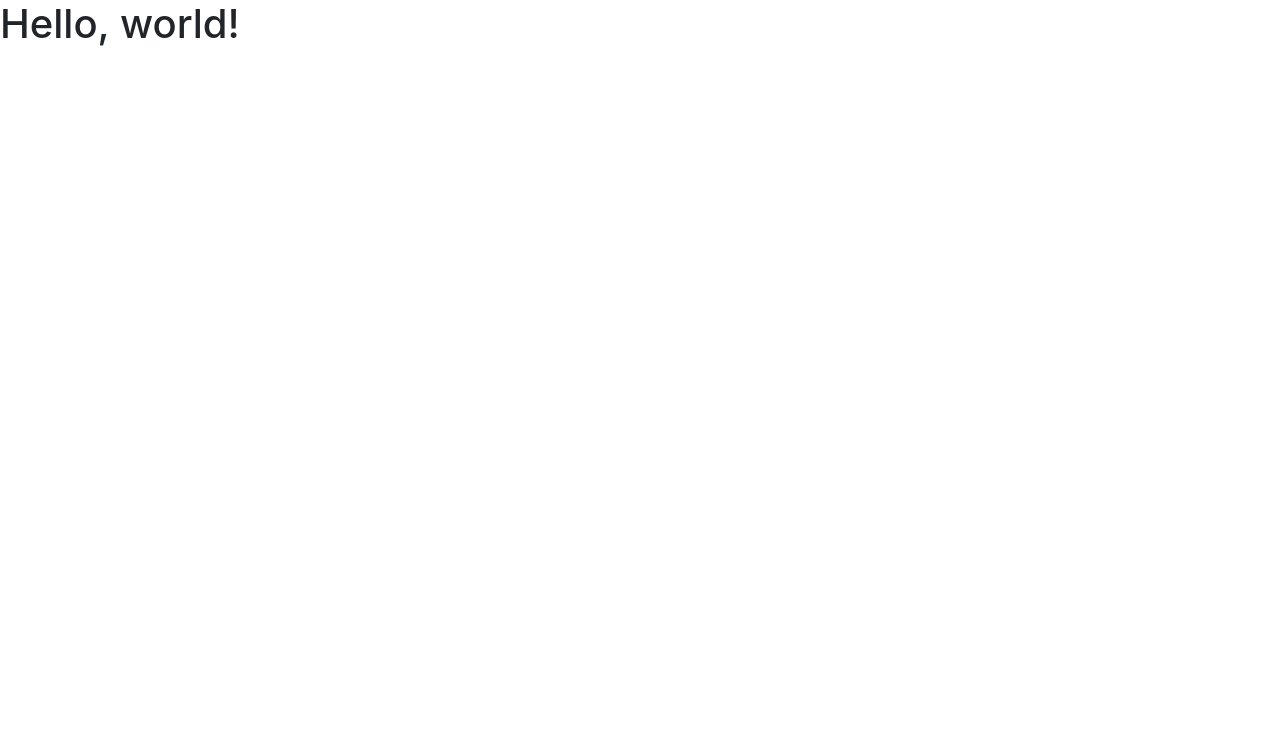
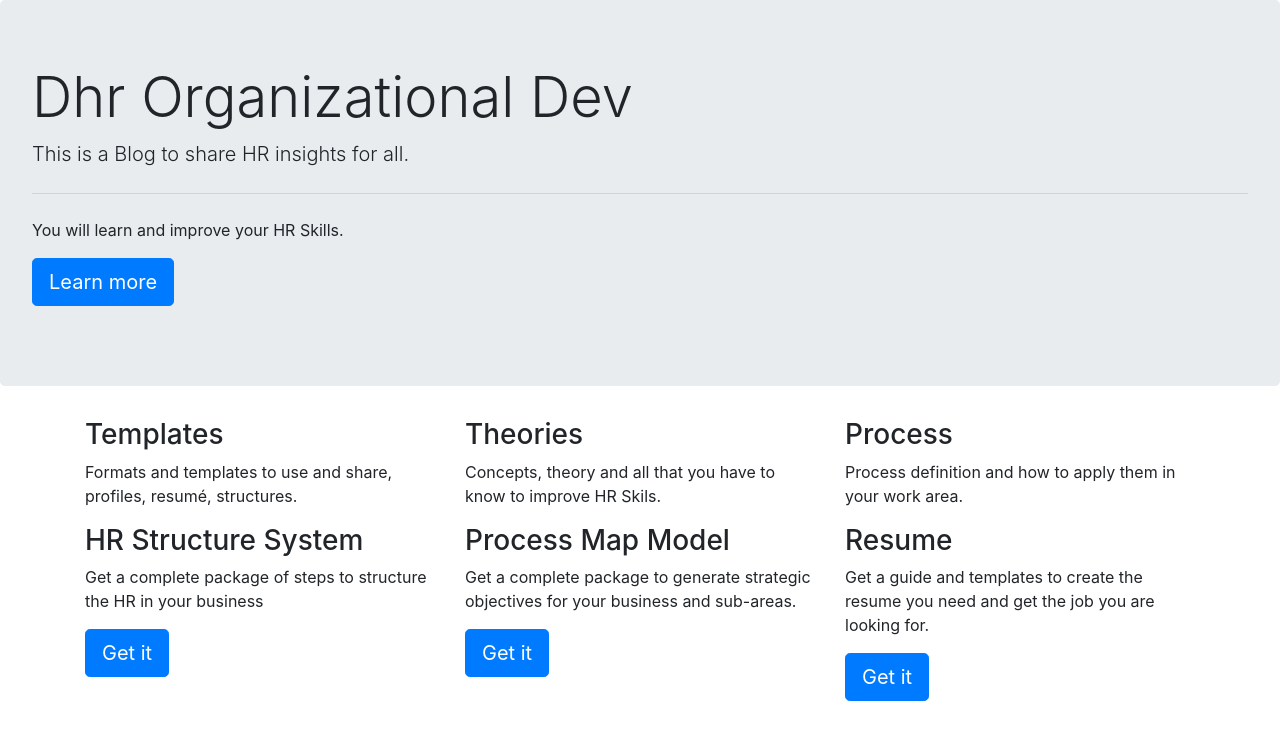
Before and after one commit to DaynethDae/Dhrorganizational-dev, a website: page index.html in a window 1280 px wide. Drawn offline with nearby package versions, Linux system fonts and the light colour scheme.

Commit message:
Incluir primer container en el index

```diff
--- a/index.html
+++ b/index.html
@@ -11,7 +11,57 @@
     <title>Hello, world!</title>
   </head>
   <body>
-    <h1>Hello, world!</h1>
+
+    <div class="jumbotron">
+      <h1 class="display-4">Dhr Organizational Dev</h1>
+      <p class="lead">This is a Blog to share HR insights for all.</p>
+      <hr class="my-4">
+      <p>You will learn and improve your HR Skills.</p>
+      <p class="lead">
+        <a class="btn btn-primary btn-lg" href="#" role="button">Learn more</a>
+      </p>
+    </div>
+
+
+      <div class="container">
+          <div class="row">
+            <div class="col-sm">
+             <h3>Templates</h3>
+              <p>Formats and templates to use and share, profiles, resumé, structures.</p>
+            </div>
+
+            <div class="col-sm">
+              <h3>Theories</h3>
+              <p> Concepts, theory and all that you have to know to improve HR Skils.
+              </p>
+            </div>
+
+            <div class="col-sm">
+              <h3>Process</h3>
+              <p>    Process definition and how to apply them in your work area.
+              </p>
+            </div>
+        </div>
+
+          <div class="row">
+          <div class="col-sm">
+                <h3>HR Structure System</h3>
+              <p>Get a complete package of steps to structure the HR in your business</p>
+              <p><a class="btn btn-primary btn-lg" role="button">Get it</a></p>
+            </div>
+          <div class="col-sm">
+            <h3>Process Map Model</h3>
+            <p> Get a complete package to generate strategic objectives for your business and sub-areas.</p>
+            <p><a class="btn btn-primary btn-lg" role="button">Get it</a></p>
+          </div>
+          <div class="col-sm">
+            <h3>Resume</h3>
+            <p>Get a guide and templates to create the resume you need and get the job you are looking for.</p>
+            <p><a class="btn btn-primary btn-lg" role="button">Get it</a></p>
+          </div>
+          </div>
+    </div>
+
 
     <!-- Optional JavaScript -->
     <!-- jQuery first, then Popper.js, then Bootstrap JS -->
```
